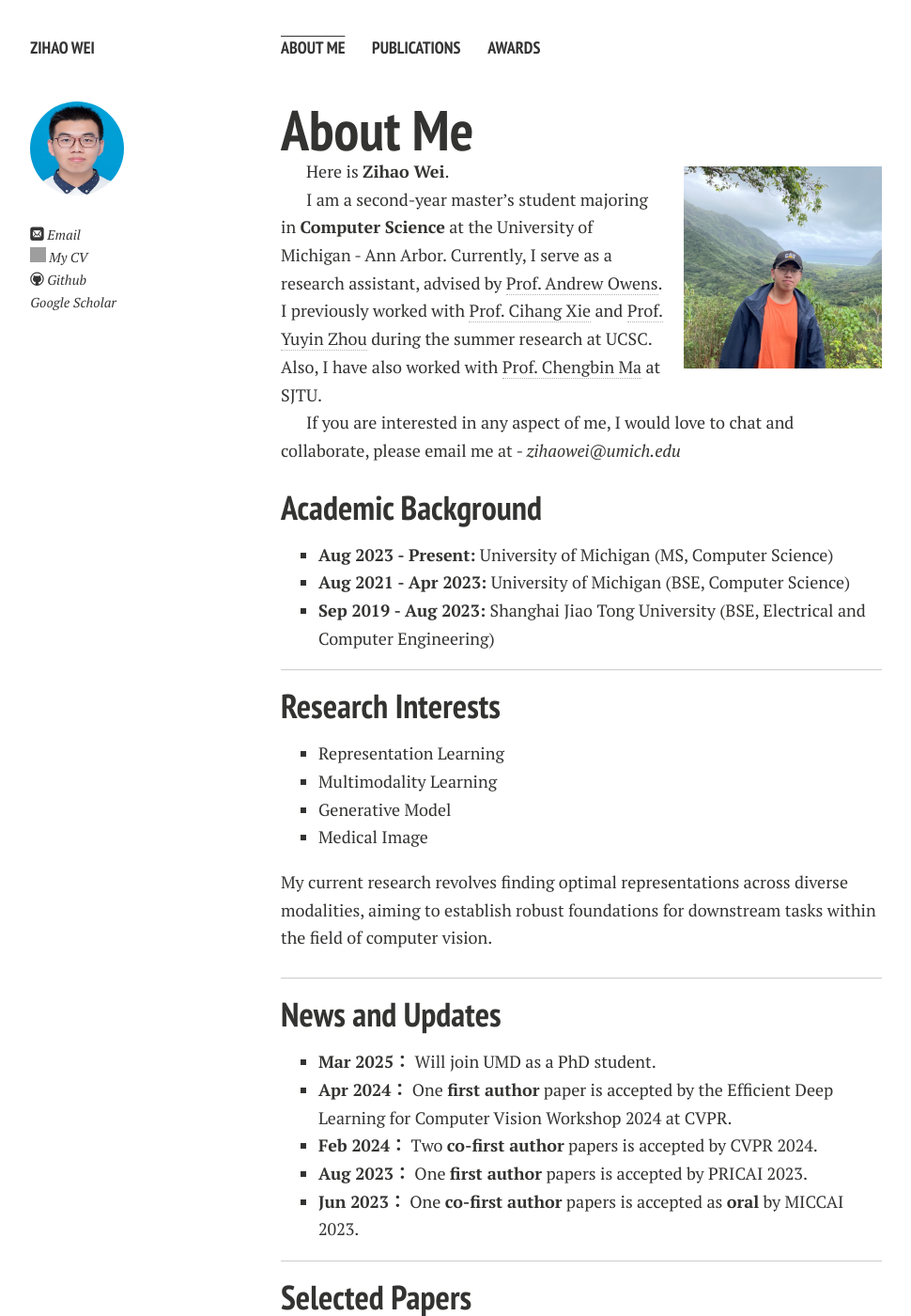
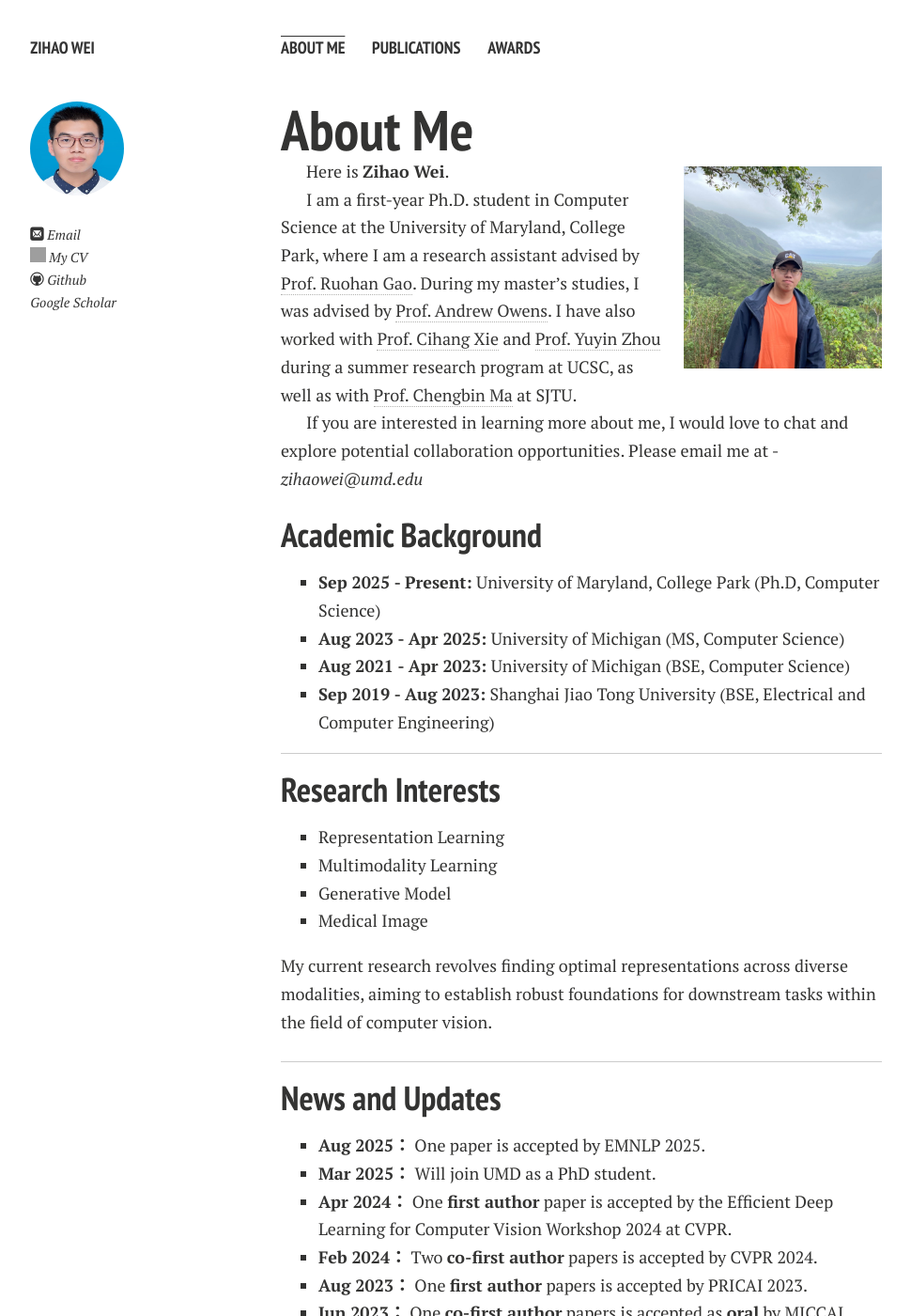
Before and after one commit to Zi-hao-Wei/Zi-hao-Wei.github.io, a Jekyll site: the page built from index.md, in a window 1280 px wide and 1400 px high. Shown: the whole window at 94% size, without its empty margins (21-991 px from the left). Built offline with Jekyll 4.4.1, drawn with Linux system fonts in a browser that asks for light colours; nearby versions of some CDN libraries; comment, search, counter and statistics services are not loaded; a style sheet for code colours, icons or effects is not loaded; our own code applies the rules of GitHub Pages for plain Markdown files; some of the changed lines change nothing that is shown; some of the changed text lies outside the part shown; grey boxes are pictures that could not be loaded.

Commit message:
Update index.md

```diff
--- a/index.md
+++ b/index.md
@@ -8,13 +8,13 @@ layout: page
 
 Here is **Zihao Wei**.
 
-I am a second-year master's student majoring in **Computer Science** at the University of Michigan - Ann Arbor. Currently, I serve as a research assistant, advised by [Prof. Andrew Owens](https://andrewowens.com/). I previously worked with [Prof. Cihang Xie](https://cihangxie.github.io/) and [Prof. Yuyin Zhou](https://yuyinzhou.github.io/) during the summer research at UCSC. Also, I have also worked with [Prof. Chengbin Ma](https://sites.google.com/view/chbma17/home) at SJTU.
+I am a first-year Ph.D. student in Computer Science at the University of Maryland, College Park, where I am a research assistant advised by [Prof. Ruohan Gao](https://ruohangao.github.io/). During my master’s studies, I was advised by [Prof. Andrew Owens](https://andrewowens.com/). I have also worked with [Prof. Cihang Xie](https://cihangxie.github.io/) and [Prof. Yuyin Zhou](https://yuyinzhou.github.io/) during a summer research program at UCSC, as well as with [Prof. Chengbin Ma](https://sites.google.com/view/chbma17/home) at SJTU.
 
-If you are interested in any aspect of me, I would love to chat and collaborate, please email me at - *zihaowei@umich.edu*
+If you are interested in learning more about me, I would love to chat and explore potential collaboration opportunities. Please email me at - *zihaowei@umd.edu*
 
 ## Academic Background
-
-- **Aug 2023 - Present:** University of Michigan (MS, Computer Science)
+- **Sep 2025 - Present:** University of Maryland, College Park (Ph.D, Computer Science)
+- **Aug 2023 - Apr 2025:** University of Michigan (MS, Computer Science)
 - **Aug 2021 - Apr 2023:** University of Michigan (BSE, Computer Science)
 - **Sep 2019 - Aug 2023:** Shanghai Jiao Tong University (BSE, Electrical and Computer Engineering)
 
@@ -32,6 +32,7 @@ My current research revolves finding optimal representations across diverse moda
 ---
 
 ## News and Updates
+- **Aug 2025：** One paper is accepted by EMNLP 2025.
 - **Mar 2025：** Will join UMD as a PhD student.
 - **Apr 2024：** One **first author** paper is accepted by the Efficient Deep Learning for Computer Vision Workshop 2024 at CVPR.
 - **Feb 2024：** Two **co-first author** papers is accepted by CVPR 2024.
@@ -84,12 +85,9 @@ My current research revolves finding optimal representations across diverse moda
 
 ---
 ## Services
-- NIPS 2025 Reviewer
-- ICCV 2025 Reviewer
-- CVPR 2025 Reviewer
-- WACV 2025 Reviewer
-- AAAI 2025 Reviewer
-- ECCV 2024 Reviewer
-- CVPR 2024 Reviewer
-- ICCV 2023 Reviewer
-- CVPR 2023 Reviewer
+- AAAI Reviewer (2025, 2026)
+- NeurIPS Reviewer (2025)
+- ICCV Reviewer (2023, 2025)
+- CVPR Reviewer (2023, 2024, 2025)
+- WACV Reviewer (2025)
+- ECCV Reviewer (2024)
```
